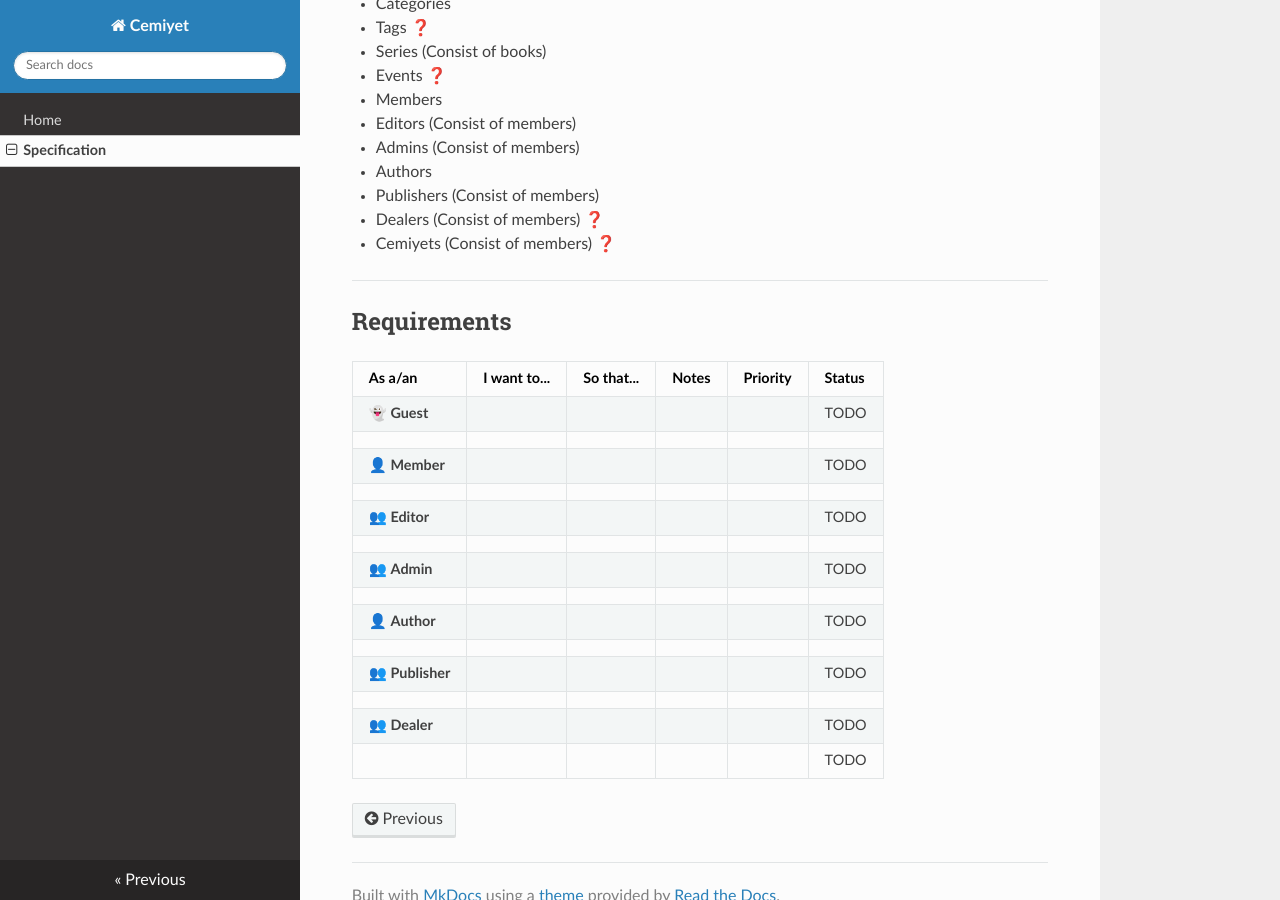
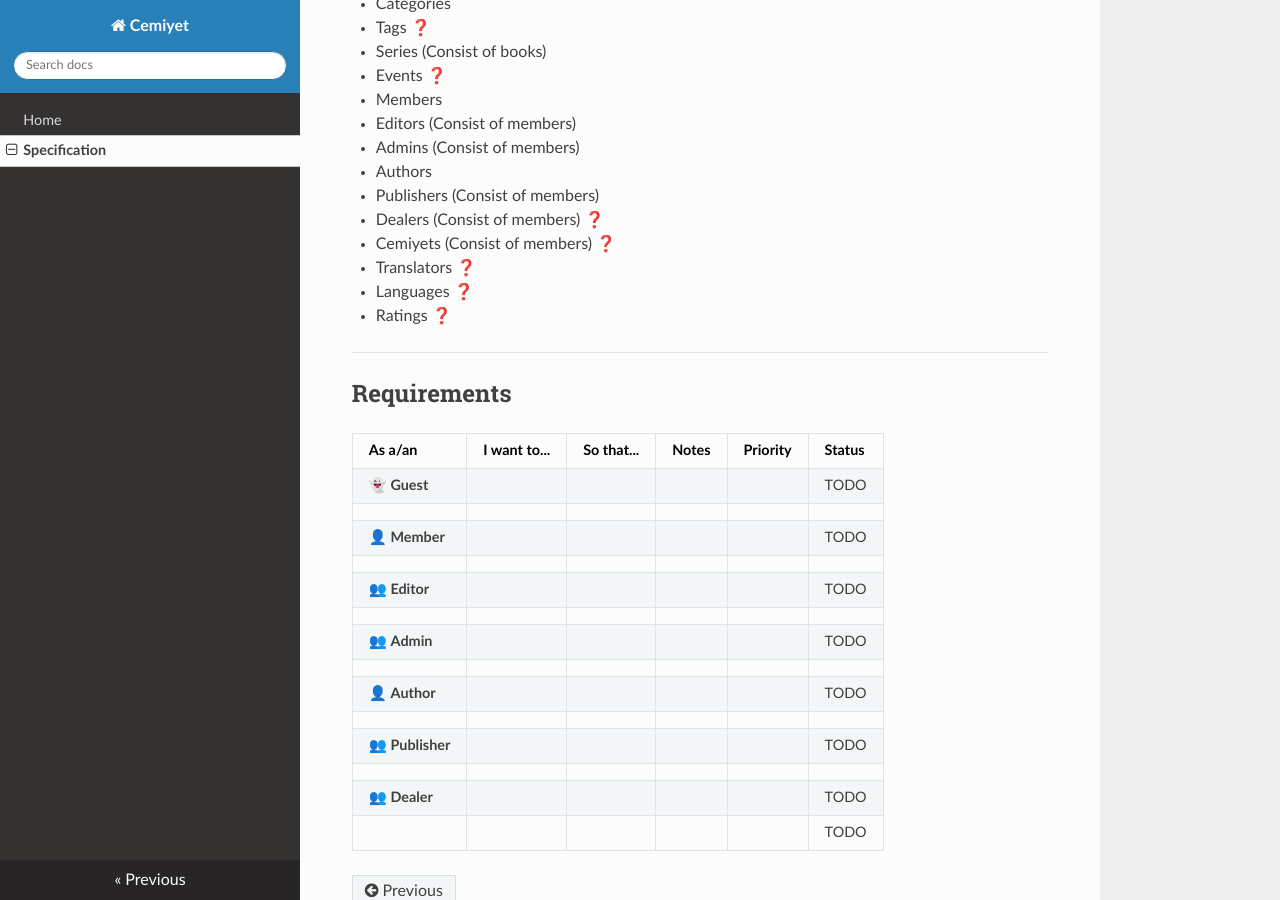
Before and after one commit to cemiyet/docs, an MkDocs documentation site: the page built from docs/specification.md, in a window 1280 px wide and 900 px high, scrolled down 1067 px. Built offline with MkDocs 1.6.1, drawn with Linux system fonts in a browser that asks for light colours; nearby versions of some CDN libraries.

Commit message:
added possible future models to model list.

```diff
--- a/docs/specification.md
+++ b/docs/specification.md
@@ -45,6 +45,9 @@
 - Publishers (Consist of members)
 - Dealers (Consist of members) ❓
 - Cemiyets (Consist of members) ❓
+- Translators ❓
+- Languages ❓
+- Ratings ❓
 
 ---
 
```
